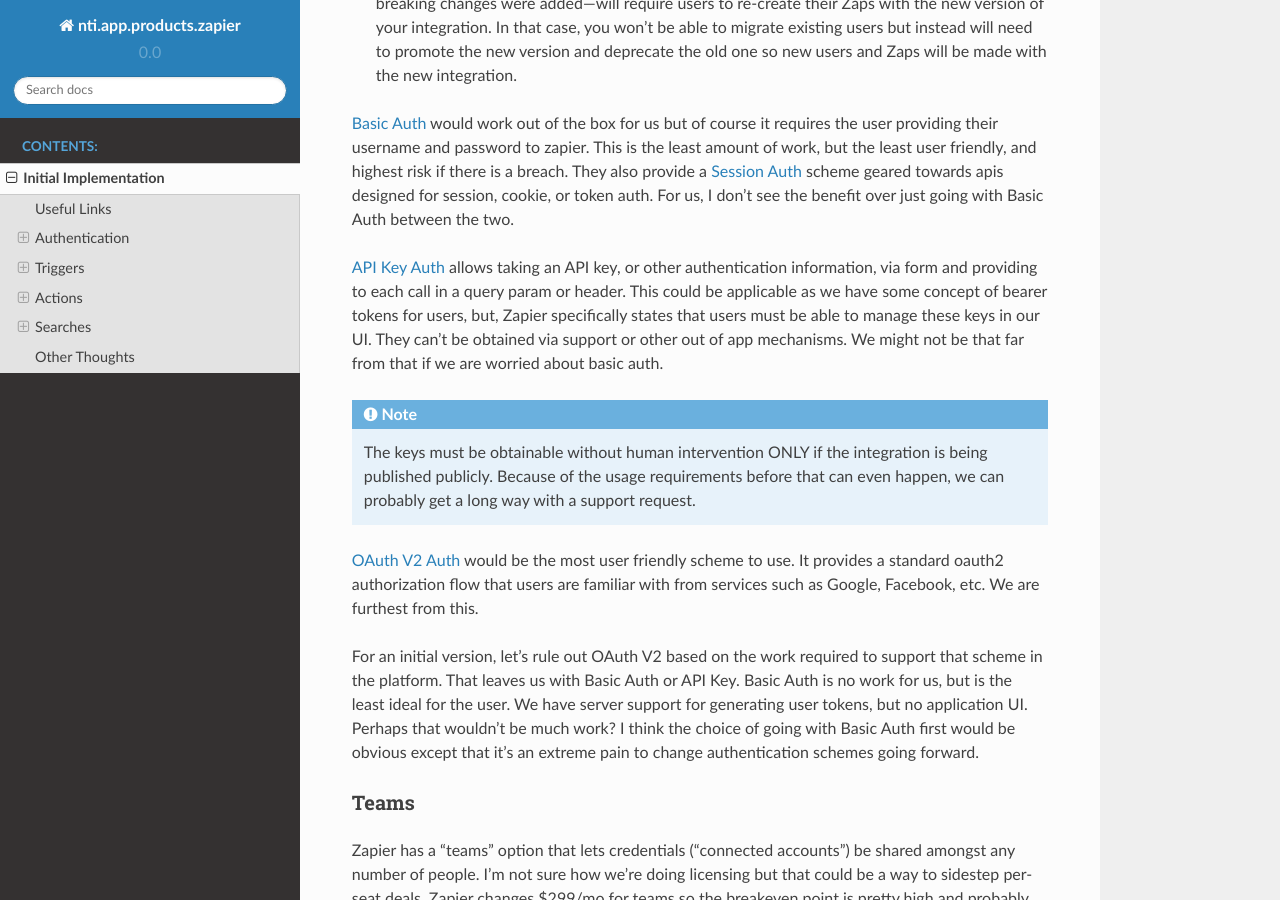
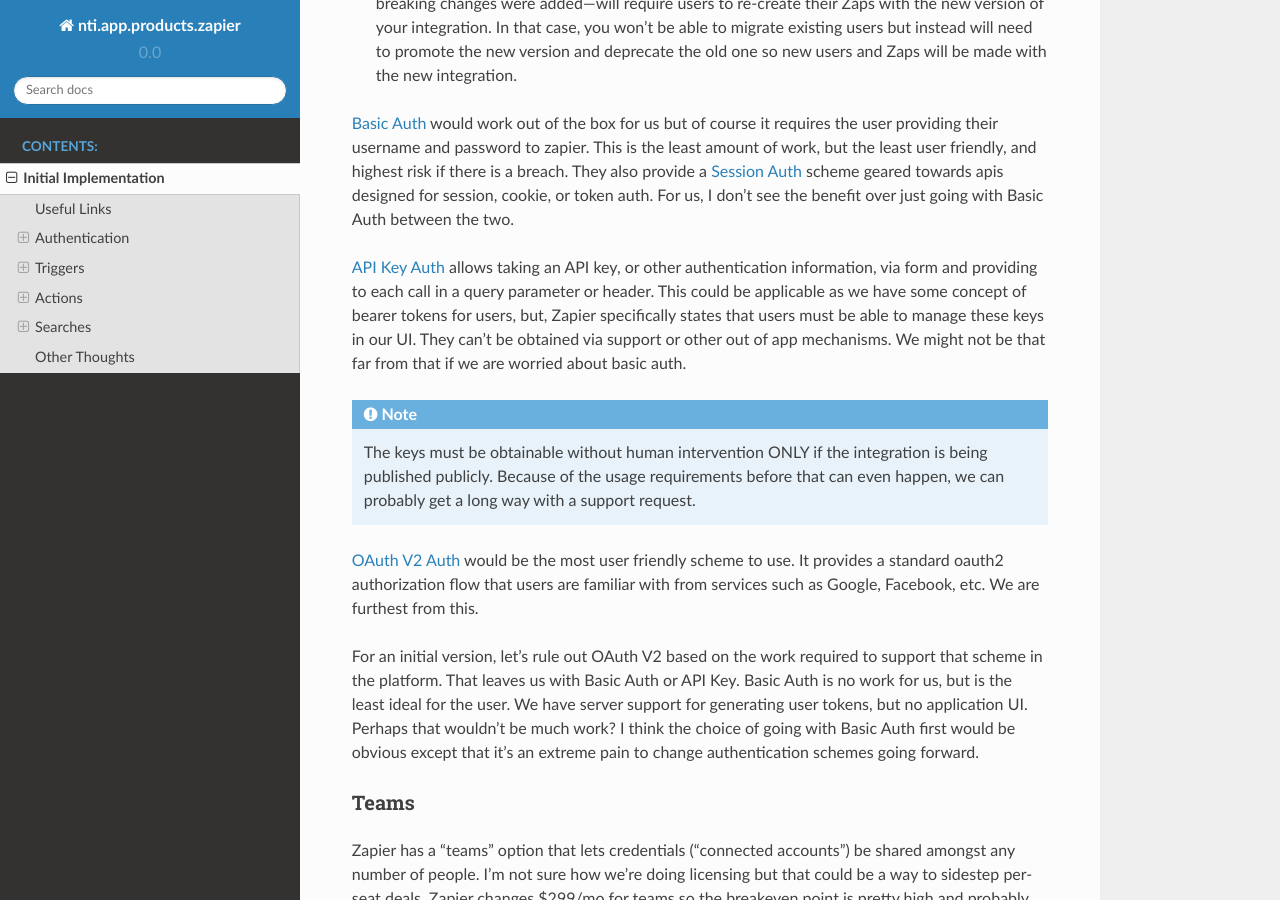
Before and after one commit to OpenNTI/nti.app.products.zapier, a Sphinx documentation site: the page built from docs/initial.rst, in a window 1280 px wide and 900 px high, scrolled down 496 px. Built offline with Sphinx 7.4.7 and the Read the Docs theme 2.0.0, drawn with Linux system fonts in a browser that asks for light colours; some of the changed text lies outside the part shown.

Commit message:
spelling pass

```diff
--- a/docs/initial.rst
+++ b/docs/initial.rst
@@ -40,7 +40,7 @@
 
 `API Key Auth <https://platform.zapier.com/docs/apikey>`_ allows
 taking an API key, or other authentication information, via form and
-providing to each call in a query param or header. This could be
+providing to each call in a query parameter or header. This could be
 applicable as we have some concept of bearer tokens for users, but,
 Zapier specifically states that users must be able to manage these
 keys in our UI. They can’t be obtained via support or other out of app
```
Also changed, not shown: other parts of docs/initial.rst (+9 -6 lines).
